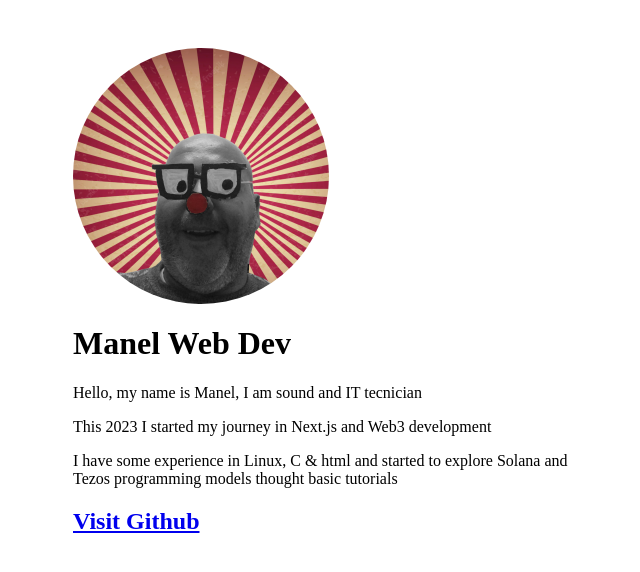
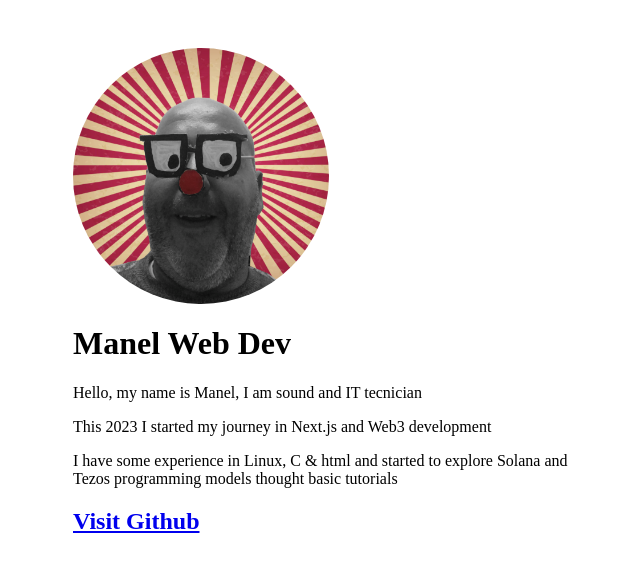
Before and after one commit to ManelWebDev/bio, a Next.js app: page / in a window 1280 px wide. Shown: the top 572 px of the page, without its empty margins (311-951 px from the left). Built offline with nearby package versions, Linux system fonts and the light colour scheme.

Commit message:
Update index.js

```diff
--- a/pages/index.js
+++ b/pages/index.js
@@ -13,7 +13,7 @@ export default function FirstPost() {
 </Head>
 
       <div style={{ borderRadius: '50%', overflow: 'hidden', width: '256px', height: '256px' }}>
-  <Image src="/images/perfilwebdev_mini.png" height={256} width={256} alt="Your Name"/>
+  <Image src="/images/perfilwebdev_mini_cut.png" height={256} width={256} alt="Your Name"/>
         </div>
 
 <h1>Manel Web Dev</h1>
```
